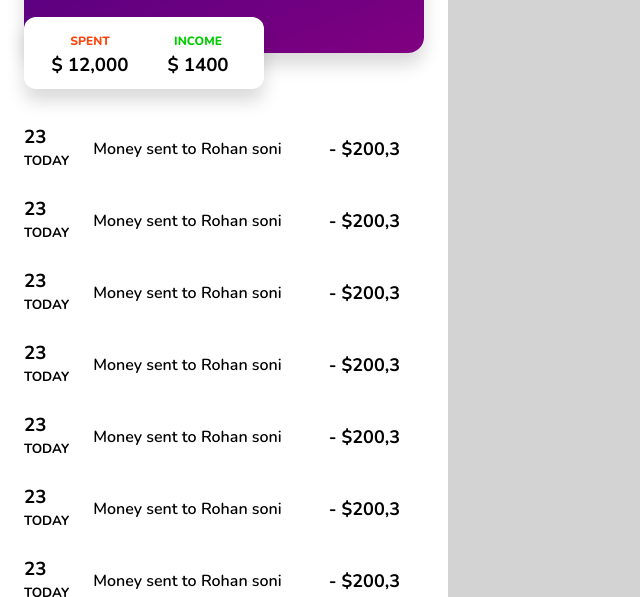
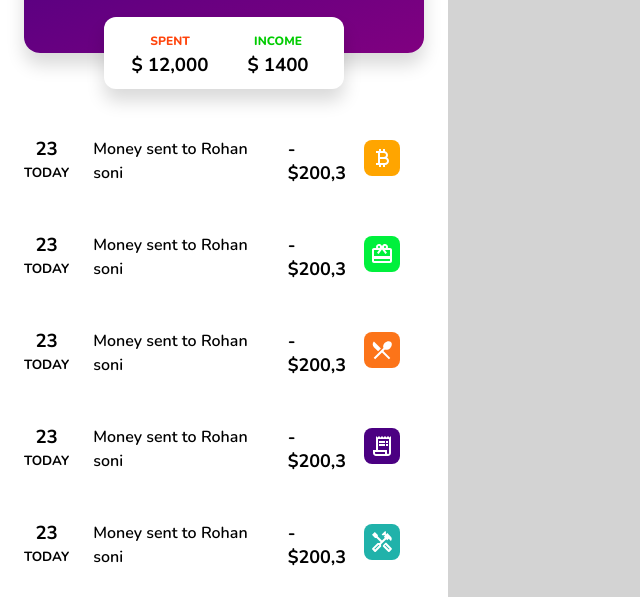
Before and after one commit to rohanSoni2033/Budget-app, a plain HTML site: page index.html in a window 1280 px wide. Shown: the part 203-800 px from the top of the page, without its empty margins (0-640 px from the left). Drawn offline with nearby package versions, Linux system fonts and the light colour scheme; a web font is replaced by a local one.

Commit message:
Add icons to the Transactions List

```diff
--- a/index.html
+++ b/index.html
@@ -52,7 +52,7 @@
 
             <div class="container--transactions-list">
                 <div class="container--transation">
-                    <div class="col">
+                    <div class="flex-center col">
                         <h3>23</h3>
                         <h5>TODAY</h5>
                     </div>
@@ -60,11 +60,16 @@
                         <span class="transaction-name">Money sent to Rohan soni</span>
                         <span class="transaction-time"></span>
                         <h3 class="transaction-amount">- $200,3</h3>
+                        <div class="transaction-type">
+                            <svg id="currency-bitcoin">
+                                <use href="./sprite.svg#currency-bitcoin" />
+                            </svg>
+                        </div>
                     </div>
 
                 </div>
                 <div class="container--transation">
-                    <div class="col">
+                    <div class="flex-center col">
                         <h3>23</h3>
                         <h5>TODAY</h5>
                     </div>
@@ -72,10 +77,16 @@
                         <span class="transaction-name">Money sent to Rohan soni</span>
                         <span class="transaction-time"></span>
                         <h3 class="transaction-amount">- $200,3</h3>
+                        <div class="transaction-type">
+                            <svg id="redeem">
+                                <use href="./sprite.svg#redeem" />
+                            </svg>
+                        </div>
                     </div>
+
                 </div>
                 <div class="container--transation">
-                    <div class="col">
+                    <div class="flex-center col">
                         <h3>23</h3>
                         <h5>TODAY</h5>
                     </div>
@@ -83,10 +94,16 @@
                         <span class="transaction-name">Money sent to Rohan soni</span>
                         <span class="transaction-time"></span>
                         <h3 class="transaction-amount">- $200,3</h3>
+                        <div class="transaction-type">
+                            <svg id="restaurant">
+                                <use href="./sprite.svg#restaurant" />
+                            </svg>
+                        </div>
                     </div>
+
                 </div>
                 <div class="container--transation">
-                    <div class="col">
+                    <div class="flex-center col">
                         <h3>23</h3>
                         <h5>TODAY</h5>
                     </div>
@@ -94,10 +111,16 @@
                         <span class="transaction-name">Money sent to Rohan soni</span>
                         <span class="transaction-time"></span>
                         <h3 class="transaction-amount">- $200,3</h3>
+                        <div class="transaction-type">
+                            <svg id="receipt">
+                                <use href="./sprite.svg#receipt" />
+                            </svg>
+                        </div>
                     </div>
+
                 </div>
                 <div class="container--transation">
-                    <div class="col">
+                    <div class="flex-center col">
                         <h3>23</h3>
                         <h5>TODAY</h5>
                     </div>
@@ -105,10 +128,16 @@
                         <span class="transaction-name">Money sent to Rohan soni</span>
                         <span class="transaction-time"></span>
                         <h3 class="transaction-amount">- $200,3</h3>
+                        <div class="transaction-type">
+                            <svg id="handyman">
+                                <use href="./sprite.svg#handyman" />
+                            </svg>
+                        </div>
                     </div>
+
                 </div>
                 <div class="container--transation">
-                    <div class="col">
+                    <div class="flex-center col">
                         <h3>23</h3>
                         <h5>TODAY</h5>
                     </div>
@@ -116,10 +145,16 @@
                         <span class="transaction-name">Money sent to Rohan soni</span>
                         <span class="transaction-time"></span>
                         <h3 class="transaction-amount">- $200,3</h3>
+                        <div class="transaction-type">
+                            <svg id="shopping-cart">
+                                <use href="./sprite.svg#shopping-cart" />
+                            </svg>
+                        </div>
                     </div>
+
                 </div>
                 <div class="container--transation">
-                    <div class="col">
+                    <div class="flex-center col">
                         <h3>23</h3>
                         <h5>TODAY</h5>
                     </div>
@@ -127,20 +162,31 @@
                         <span class="transaction-name">Money sent to Rohan soni</span>
                         <span class="transaction-time"></span>
                         <h3 class="transaction-amount">- $200,3</h3>
+                        <div class="transaction-type">
+                            <svg id="health">
+                                <use href="./sprite.svg#health" />
+                            </svg>
+                        </div>
                     </div>
+
                 </div>
                 <div class="container--transation">
-                    <div class="col">
+                    <div class="flex-center col">
                         <h3>23</h3>
                         <h5>TODAY</h5>
                     </div>
                     <div class="transaction-details">
                         <span class="transaction-name">Money sent to Rohan soni</span>
                         <span class="transaction-time"></span>
-                        <h3 class="transaction-amount">- $200,3</h3>
+                        <h3 class="transaction-amount debit">- $200,3</h3>
+                        <div class="transaction-type">
+                            <svg id="explore">
+                                <use href="./sprite.svg#explore" />
+                            </svg>
+                        </div>
                     </div>
+
                 </div>
-
             </div>
 
 
--- a/style.css
+++ b/style.css
@@ -147,6 +147,7 @@ svg use {
   display: flex;
   padding: 12px;
   justify-content: space-around;
+  align-self: center;
 }
 
 .other-balance .col {
@@ -235,6 +236,10 @@ svg use {
   font-size: 18px;
 }
 
+/* .transaction-amount.debit {
+  color: red;
+} */
+
 /* ADD TRANSACTION MODAL */
 #restaurant {
   background-color: rgb(240, 144, 0);
@@ -288,11 +293,10 @@ svg use {
 #currency-bitcoin {
   background-color: orange;
 }
+
 /* /////////////////////////// */
-
 /* ADD TRANSACTION MODAL */
 .form--add-expense {
-  width: 100%;
   background-color: #353535;
   display: flex;
   flex-wrap: wrap;
```
